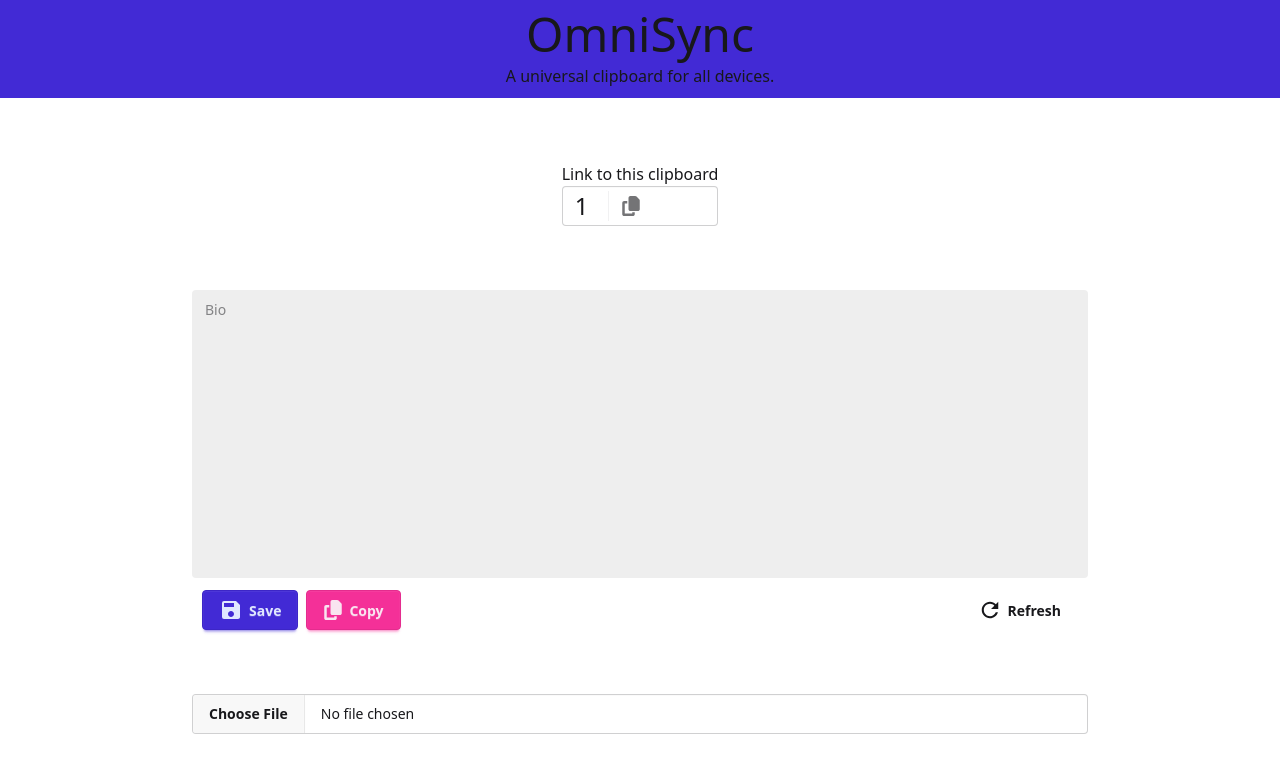
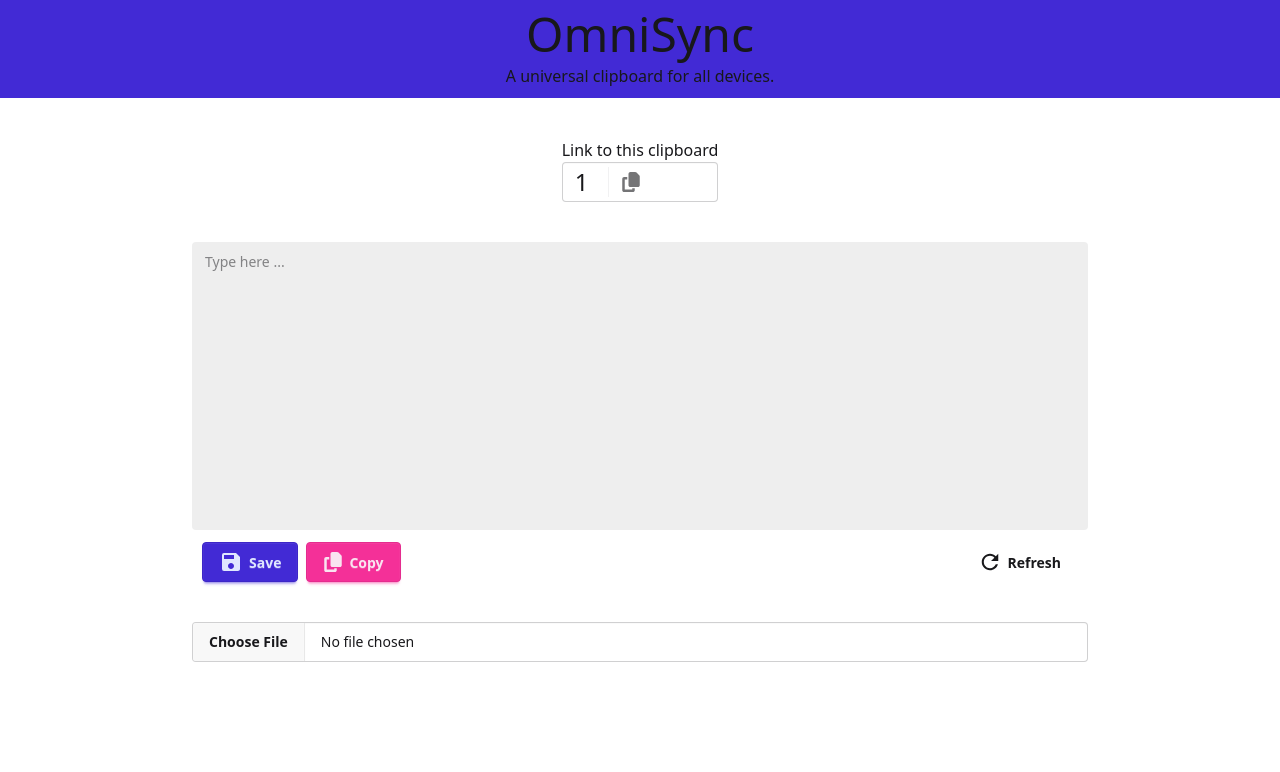
Before and after one commit to FaizanAhmed0107/ClipFlow, a Next.js app: page /1 in a window 1280 px wide. Shown: the top 772 px of the page. Built offline with nearby package versions, Linux system fonts and the light colour scheme.

Commit message:
slight modification

```diff
--- a/app/[refid]/page.tsx
+++ b/app/[refid]/page.tsx
@@ -11,12 +11,8 @@
 
 const page = ({ params }: Props) => {
     return (
-        // <>
-        //     <div>page {params.refid}</div>
-        //     <button className="btn btn-primary">Primary</button>
-        // </>
         <>
-            <div className='flex flex-col items-center justify-evenly h-[calc(100vh-100px)]'>
+            <div className='flex gap-10 flex-col items-center h-[calc(100vh-100px)] py-10'>
                 <div>
                     <p>Link to this clipboard</p>
                     <label className="input">
@@ -31,7 +27,7 @@
                             focus:outline-none focus:border-transparent
                             focus-visible:outline-none focus-visible:ring-0 resize-none
                             w-full h-72 "
-                        placeholder="Bio"
+                        placeholder="Type here ..."
                     ></textarea>
                     <div className='flex gap-2 mt-3 px-2.5 items-center justify-between'>
                         <div className='flex gap-2'>
```
